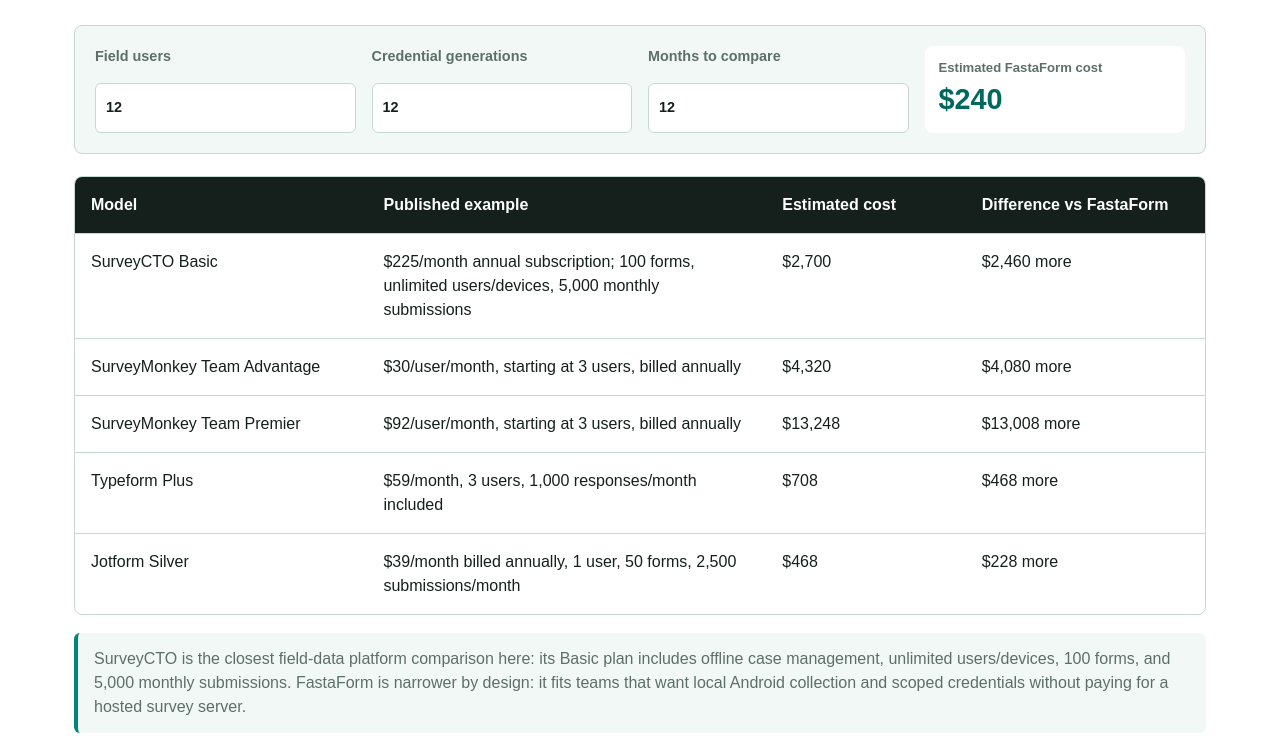
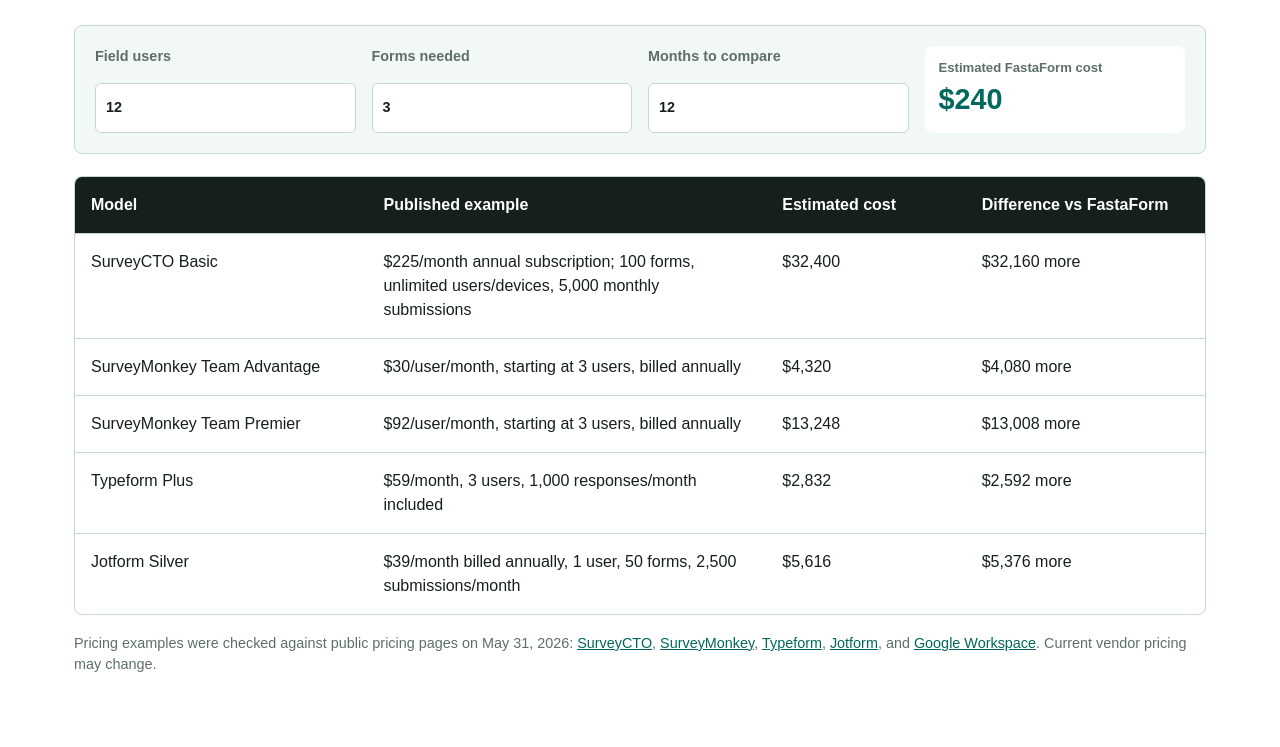
Before and after one commit to velajua/FastaFormWeb, a website with bundled scripts: page index.html in a window 1280 px wide. Shown: the part 4733-5480 px from the top of the page. Built offline with nearby package versions, Linux system fonts and the light colour scheme.

Commit message:
Add files via upload

```diff
--- a/index.html
+++ b/index.html
@@ -169,8 +169,8 @@
             <input id="users" type="number" min="1" max="500" value="12">
           </label>
           <label>
-            Credential generations
-            <input id="credentials" type="number" min="1" max="500" value="12">
+            Forms needed
+            <input id="forms" type="number" min="1" max="500" value="3">
           </label>
           <label>
             Months to compare
@@ -189,7 +189,7 @@
             <div role="columnheader">Estimated cost</div>
             <div role="columnheader">Difference vs FastaForm</div>
           </div>
-          <div class="table-row" role="row" data-flat-monthly-price="225">
+          <div class="table-row" role="row" data-flat-monthly-price="225" data-included-forms="100">
             <div role="cell">SurveyCTO Basic</div>
             <div role="cell">$225/month annual subscription; 100 forms, unlimited users/devices, 5,000 monthly submissions</div>
             <div role="cell" data-cost>$2,700</div>
@@ -207,25 +207,19 @@
             <div role="cell" data-cost>$13,248</div>
             <div role="cell" data-difference>$13,008 more</div>
           </div>
-          <div class="table-row" role="row" data-flat-monthly-price="59">
+          <div class="table-row" role="row" data-flat-monthly-price="59" data-included-users="3">
             <div role="cell">Typeform Plus</div>
             <div role="cell">$59/month, 3 users, 1,000 responses/month included</div>
-            <div role="cell" data-cost>$708</div>
-            <div role="cell" data-difference>$468 more</div>
+            <div role="cell" data-cost>$2,832</div>
+            <div role="cell" data-difference>$2,592 more</div>
           </div>
-          <div class="table-row" role="row" data-flat-monthly-price="39">
+          <div class="table-row" role="row" data-flat-monthly-price="39" data-included-users="1" data-included-forms="50">
             <div role="cell">Jotform Silver</div>
             <div role="cell">$39/month billed annually, 1 user, 50 forms, 2,500 submissions/month</div>
-            <div role="cell" data-cost>$468</div>
-            <div role="cell" data-difference>$228 more</div>
+            <div role="cell" data-cost>$5,616</div>
+            <div role="cell" data-difference>$5,376 more</div>
           </div>
         </div>
-
-        <p class="comparison-context">
-          SurveyCTO is the closest field-data platform comparison here: its Basic plan includes offline case management,
-          unlimited users/devices, 100 forms, and 5,000 monthly submissions. FastaForm is narrower by design: it fits
-          teams that want local Android collection and scoped credentials without paying for a hosted survey server.
-        </p>
 
         <p class="source-note">
           Pricing examples were checked against public pricing pages on May 31, 2026:
@@ -252,6 +246,6 @@
       <a href="https://play.google.com/store/apps/details?id=org.fastaform.app">Google Play</a>
     </footer>
 
-    <script src="script.js"></script>
+    <script type="module" src="script.js"></script>
   </body>
 </html>
--- /dev/null
+++ b/pricing.js
@@ -0,0 +1,45 @@
+export const FASTAFORM_FORMS_PER_CREDENTIAL = 3;
+export const FASTAFORM_CREDENTIAL_PRICE = 20;
+
+function positiveInteger(value, fallback = 1) {
+  const number = Number.parseInt(String(value), 10);
+  return Number.isFinite(number) && number > 0 ? number : fallback;
+}
+
+function positiveNumber(value, fallback = 0) {
+  const number = Number.parseFloat(String(value));
+  return Number.isFinite(number) && number > 0 ? number : fallback;
+}
+
+function blockCount(value, included) {
+  const safeValue = positiveInteger(value);
+  const safeIncluded = positiveInteger(included);
+  return Math.ceil(safeValue / safeIncluded);
+}
+
+export function estimateFastaFormCost({ users, forms }) {
+  return positiveInteger(users) * blockCount(forms, FASTAFORM_FORMS_PER_CREDENTIAL) * FASTAFORM_CREDENTIAL_PRICE;
+}
+
+export function estimateSubscriptionCost({
+  users,
+  forms,
+  months,
+  monthlyUserPrice = 0,
+  flatMonthlyPrice = 0,
+  minUsers = 1,
+  includedUsers = 1,
+  includedForms = 0
+}) {
+  const safeUsers = Math.max(positiveInteger(users), positiveInteger(minUsers));
+  const safeMonths = positiveInteger(months, 12);
+  const perUserPrice = positiveNumber(monthlyUserPrice);
+  const flatPrice = positiveNumber(flatMonthlyPrice);
+  const formBlocks = includedForms ? blockCount(forms, includedForms) : 1;
+
+  if (perUserPrice) {
+    return safeUsers * perUserPrice * safeMonths * formBlocks;
+  }
+
+  return blockCount(safeUsers, includedUsers) * flatPrice * safeMonths * formBlocks;
+}
--- a/script.js
+++ b/script.js
@@ -1,3 +1,5 @@
+import { estimateFastaFormCost, estimateSubscriptionCost } from "./pricing.js";
+
 const currency = new Intl.NumberFormat("en-US", {
   style: "currency",
   currency: "USD",
@@ -5,7 +7,7 @@
 });
 
 const usersInput = document.querySelector("#users");
-const credentialsInput = document.querySelector("#credentials");
+const formsInput = document.querySelector("#forms");
 const monthsInput = document.querySelector("#months");
 const fastaformCost = document.querySelector("#fastaformCost");
 const rows = document.querySelectorAll(".comparison-table .table-row:not(.table-head)");
@@ -17,20 +19,23 @@
 
 function updateCalculator() {
   const users = numericValue(usersInput, 1);
-  const credentials = numericValue(credentialsInput, 1);
+  const forms = numericValue(formsInput, 1);
   const months = numericValue(monthsInput, 12);
-  const fastaformTotal = credentials * 20;
+  const fastaformTotal = estimateFastaFormCost({ users, forms });
 
   fastaformCost.textContent = currency.format(fastaformTotal);
 
   rows.forEach((row) => {
-    const monthlyUserPrice = Number.parseFloat(row.dataset.monthlyUserPrice || "0");
-    const flatMonthlyPrice = Number.parseFloat(row.dataset.flatMonthlyPrice || "0");
-    const minUsers = Number.parseInt(row.dataset.minUsers || "1", 10);
-    const billableUsers = Math.max(users, minUsers);
-    const subscriptionTotal = monthlyUserPrice
-      ? billableUsers * monthlyUserPrice * months
-      : flatMonthlyPrice * months;
+    const subscriptionTotal = estimateSubscriptionCost({
+      users,
+      forms,
+      months,
+      monthlyUserPrice: row.dataset.monthlyUserPrice,
+      flatMonthlyPrice: row.dataset.flatMonthlyPrice,
+      minUsers: row.dataset.minUsers,
+      includedUsers: row.dataset.includedUsers,
+      includedForms: row.dataset.includedForms
+    });
     const difference = subscriptionTotal - fastaformTotal;
 
     row.querySelector("[data-cost]").textContent = currency.format(subscriptionTotal);
@@ -39,7 +44,7 @@
   });
 }
 
-[usersInput, credentialsInput, monthsInput].forEach((input) => {
+[usersInput, formsInput, monthsInput].forEach((input) => {
   input.addEventListener("input", updateCalculator);
 });
 
```
Also changed, not shown: tests/site.test.mjs (+21 -0 lines).
